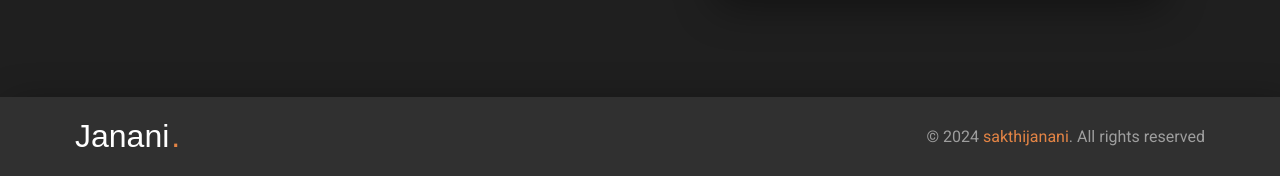
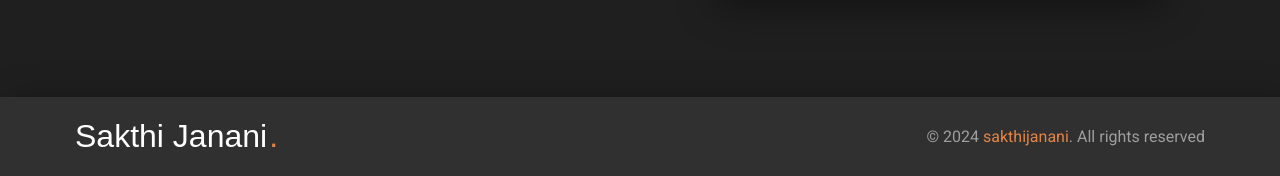
Before and after one commit to Sakthi29032001/Portfolio, a plain HTML site: page index.html in a window 1280 px wide. Shown: the part 4359-4535 px from the top of the page. Drawn offline with nearby package versions, Linux system fonts and the light colour scheme; a web font is replaced by a local one.

Commit message:
index.html

```diff
--- a/index.html
+++ b/index.html
@@ -5,7 +5,7 @@
   <meta charset="UTF-8">
   <meta http-equiv="X-UA-Compatible" content="IE=edge">
   <meta name="viewport" content="width=device-width, initial-scale=1.0">
-  <title>Janani - personal portfolio</title>
+  <title>Sakthi Janani - personal portfolio</title>
   <!--
     - favicon
   -->
@@ -672,7 +672,7 @@
 
       <p class="h1 logo">
         <a href="#">
-          Janani<span>.</span>
+          Sakthi Janani<span>.</span>
         </a>
       </p>
 
```
